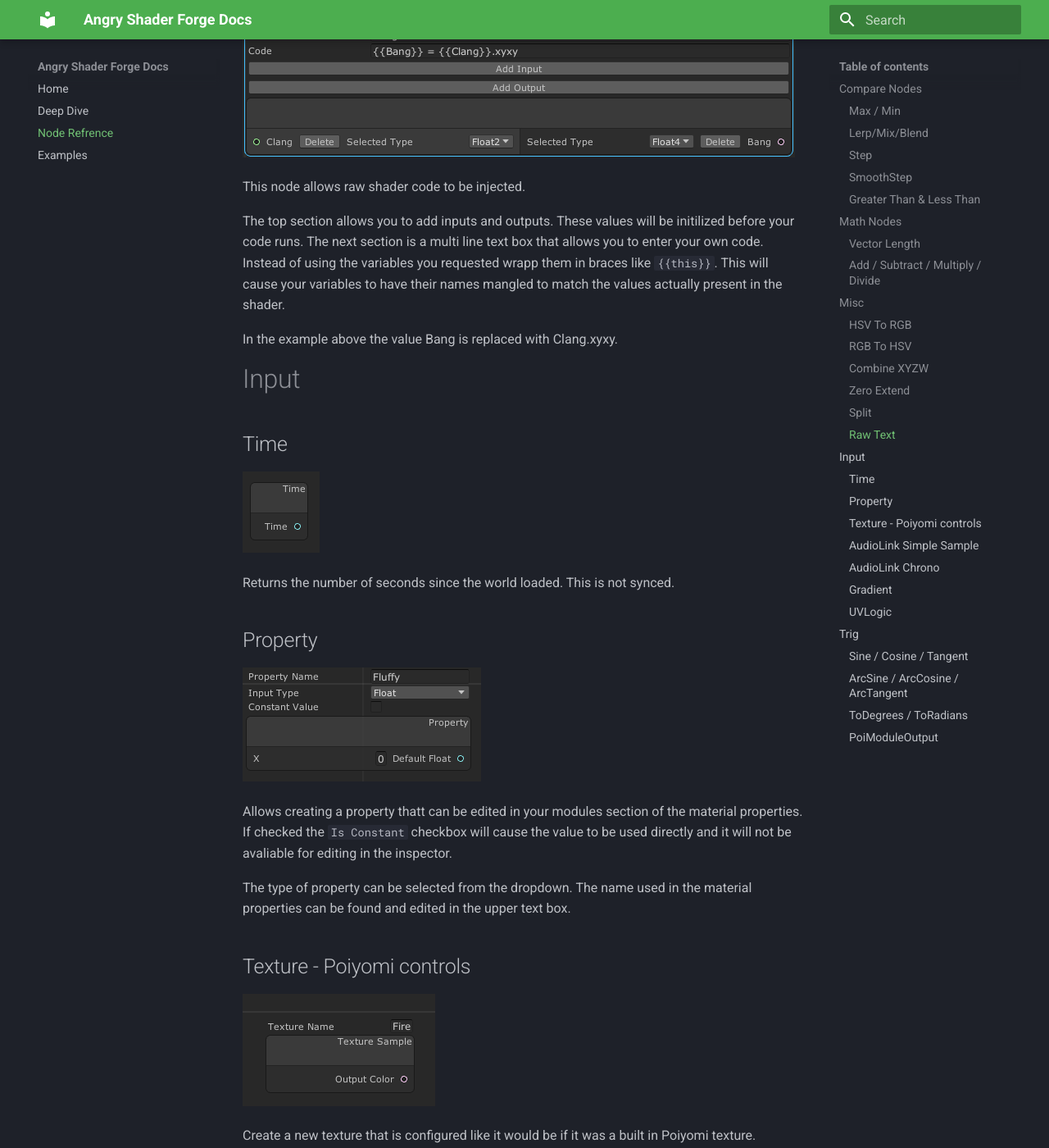
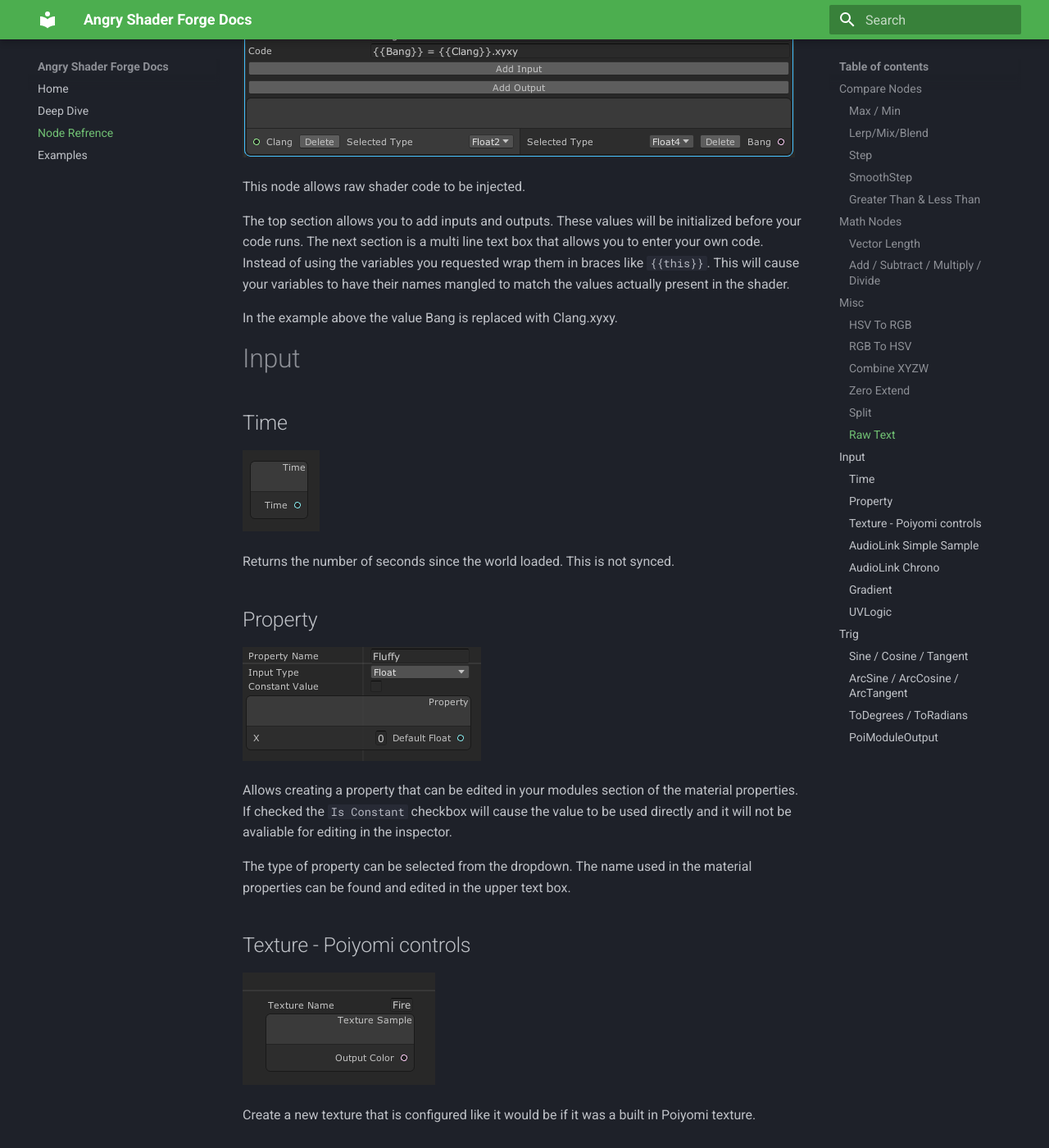
Before and after one commit to AngriestSCV/AngryShaderForgeDocumentation, an MkDocs documentation site: the page built from docs/nodes.md, in a window 1280 px wide and 1400 px high, scrolled down 3801 px. Shown: the whole window at 82% size. Built offline with MkDocs 1.6.1 and Material for MkDocs 9.7.7, drawn with Linux system fonts in a browser that asks for light colours; some of the changed text lies outside the part shown.

Commit message:
typos, thanks Turtles!

```diff
--- a/docs/nodes.md
+++ b/docs/nodes.md
@@ -89,9 +89,9 @@
 This node allows raw shader code to be injected.
 
 The top section allows you to add inputs and outputs. These values will be
-initilized before your code runs. The next section is a multi line text box
+initialized before your code runs. The next section is a multi line text box
 that allows you to enter your own code. Instead of using the variables you
-requested wrapp them in braces like `{{this}}`. This will cause your variables
+requested wrap them in braces like `{{this}}`. This will cause your variables
 to have their names mangled to match the values actually present in the shader.
 
 In the example above the value Bang is replaced with Clang.xyxy.
@@ -105,7 +105,7 @@
 ## Property
 ![property](node-images/property.png)
 
-Allows creating a property thatt can be edited in your modules section of the
+Allows creating a property that can be edited in your modules section of the
 material properties.  If checked the `Is Constant` checkbox will cause the
 value to be used directly and it will not be avaliable for editing in the inspector.
 
```
Also changed, not shown: other parts of docs/nodes.md (+2 -2 lines), docs/examples.md (+11 -11 lines).
